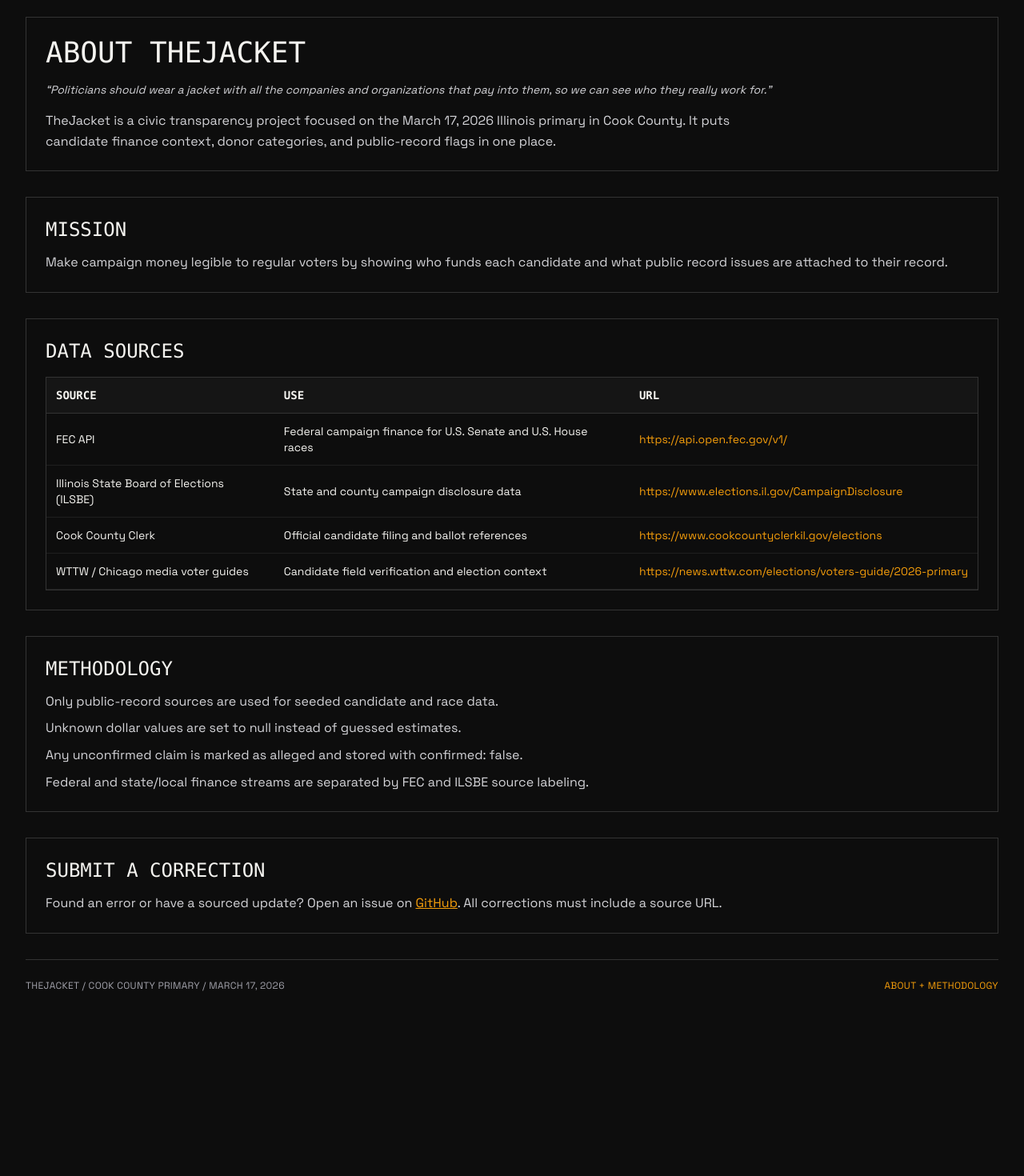
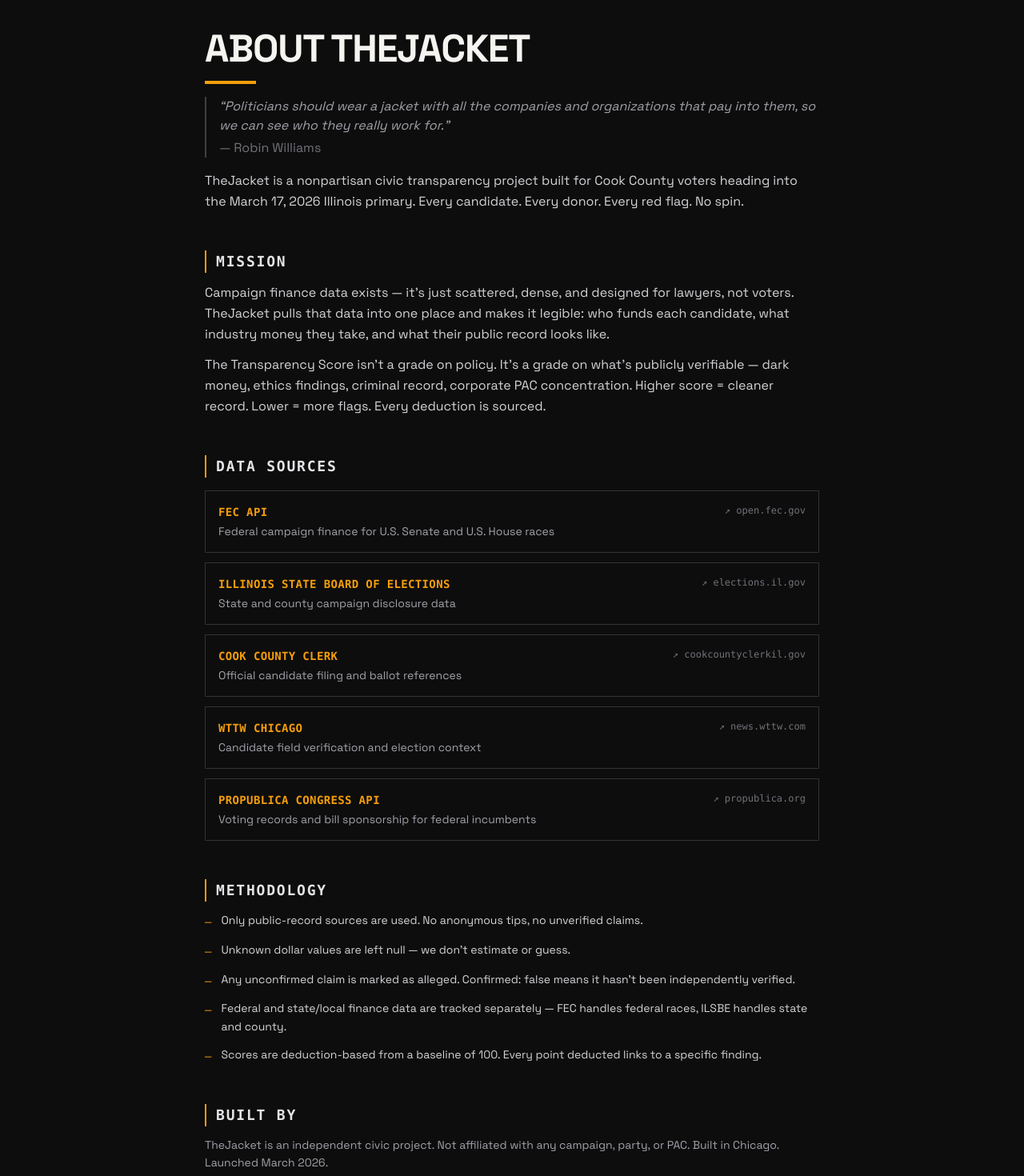
Before and after one commit to rekaldsi/thejacket, a Next.js app: page /about in a window 1280 px wide. Shown: the part 80-1550 px from the top of the page at 80% size. Before the commit the page ends 1344 px from the top, so only its background shows below. Built offline with nearby package versions, Linux system fonts and the light colour scheme.

Commit message:
fix: about page — stacked card data sources, no table overflow, stronger copy, removed Submit a Correction

```diff
--- a/app/about/page.tsx
+++ b/app/about/page.tsx
@@ -2,101 +2,124 @@ const sources = [
   {
     source: "FEC API",
     use: "Federal campaign finance for U.S. Senate and U.S. House races",
-    url: "https://api.open.fec.gov/v1/"
+    url: "https://api.open.fec.gov/v1/",
+    label: "open.fec.gov",
   },
   {
-    source: "Illinois State Board of Elections (ILSBE)",
+    source: "Illinois State Board of Elections",
     use: "State and county campaign disclosure data",
-    url: "https://www.elections.il.gov/CampaignDisclosure"
+    url: "https://www.elections.il.gov/CampaignDisclosure",
+    label: "elections.il.gov",
   },
   {
     source: "Cook County Clerk",
     use: "Official candidate filing and ballot references",
-    url: "https://www.cookcountyclerkil.gov/elections"
+    url: "https://www.cookcountyclerkil.gov/elections",
+    label: "cookcountyclerkil.gov",
   },
   {
-    source: "WTTW / Chicago media voter guides",
+    source: "WTTW Chicago",
     use: "Candidate field verification and election context",
-    url: "https://news.wttw.com/elections/voters-guide/2026-primary"
-  }
+    url: "https://news.wttw.com/elections/voters-guide/2026-primary",
+    label: "news.wttw.com",
+  },
+  {
+    source: "ProPublica Congress API",
+    use: "Voting records and bill sponsorship for federal incumbents",
+    url: "https://projects.propublica.org/api-docs/congress-api/",
+    label: "propublica.org",
+  },
 ];
+
+const sectionHeader = "border-l-2 border-jacket-amber pl-3 font-mono text-lg font-black uppercase tracking-widest text-zinc-200";
 
 export default function AboutPage() {
   return (
-    <div className="space-y-8">
-      <section className="border border-jacket-border p-6">
-        <h1 className="font-mono text-4xl uppercase">About TheJacket</h1>
-        <p className="mt-4 text-sm italic text-zinc-300">
-          &ldquo;Politicians should wear a jacket with all the companies and organizations that pay into them, so we can
-          see who they really work for.&rdquo;
-        </p>
-        <p className="mt-4 max-w-4xl text-zinc-300">
-          TheJacket is a civic transparency project focused on the March 17, 2026 Illinois primary in Cook County. It
-          puts candidate finance context, donor categories, and public-record flags in one place.
+    <div className="mx-auto max-w-3xl space-y-12 py-4">
+
+      {/* HERO */}
+      <section className="space-y-4">
+        <h1 className="text-4xl font-black uppercase tracking-tight sm:text-5xl">About TheJacket</h1>
+        <div className="h-1 w-16 bg-jacket-amber" />
+        <blockquote className="border-l-2 border-zinc-700 pl-4 text-base italic text-zinc-400">
+          &ldquo;Politicians should wear a jacket with all the companies and organizations that pay into them,
+          so we can see who they really work for.&rdquo;
+          <span className="mt-1 block not-italic text-zinc-500">— Robin Williams</span>
+        </blockquote>
+        <p className="text-base leading-relaxed text-zinc-300">
+          TheJacket is a nonpartisan civic transparency project built for Cook County voters heading into
+          the March 17, 2026 Illinois primary. Every candidate. Every donor. Every red flag. No spin.
         </p>
       </section>
 
-      <section className="border border-jacket-border p-6">
-        <h2 className="font-mono text-2xl uppercase">Mission</h2>
-        <p className="mt-3 text-zinc-300">
-          Make campaign money legible to regular voters by showing who funds each candidate and what public record
-          issues are attached to their record.
+      {/* MISSION */}
+      <section className="space-y-3">
+        <h2 className={sectionHeader}>Mission</h2>
+        <p className="leading-relaxed text-zinc-300">
+          Campaign finance data exists — it&apos;s just scattered, dense, and designed for lawyers, not voters.
+          TheJacket pulls that data into one place and makes it legible: who funds each candidate,
+          what industry money they take, and what their public record looks like.
+        </p>
+        <p className="leading-relaxed text-zinc-300">
+          The Transparency Score isn&apos;t a grade on policy. It&apos;s a grade on what&apos;s
+          publicly verifiable — dark money, ethics findings, criminal record, corporate PAC
+          concentration. Higher score = cleaner record. Lower = more flags. Every deduction is sourced.
         </p>
       </section>
 
-      <section className="border border-jacket-border p-6">
-        <h2 className="font-mono text-2xl uppercase">Data Sources</h2>
-        <div className="mt-4 overflow-hidden border border-jacket-border">
-          <table className="w-full border-collapse text-sm">
-            <thead>
-              <tr className="border-b border-jacket-border bg-jacket-gray/30 text-left font-mono uppercase">
-                <th className="p-3">Source</th>
-                <th className="p-3">Use</th>
-                <th className="p-3">URL</th>
-              </tr>
-            </thead>
-            <tbody>
-              {sources.map((row) => (
-                <tr key={row.source} className="border-b border-jacket-border/50">
-                  <td className="p-3">{row.source}</td>
-                  <td className="p-3">{row.use}</td>
-                  <td className="p-3">
-                    <a href={row.url} target="_blank" rel="noreferrer" className="text-jacket-amber">
-                      {row.url}
-                    </a>
-                  </td>
-                </tr>
-              ))}
-            </tbody>
-          </table>
+      {/* DATA SOURCES */}
+      <section className="space-y-4">
+        <h2 className={sectionHeader}>Data Sources</h2>
+        <div className="space-y-3">
+          {sources.map((row) => (
+            <div key={row.source} className="border border-jacket-border p-4 transition-colors hover:bg-jacket-gray/30">
+              <div className="flex flex-wrap items-start justify-between gap-2">
+                <span className="font-mono text-sm font-black uppercase tracking-wide text-jacket-amber">
+                  {row.source}
+                </span>
+                <a
+                  href={row.url}
+                  target="_blank"
+                  rel="noreferrer"
+                  className="font-mono text-xs text-zinc-500 underline-offset-2 hover:text-jacket-amber hover:underline"
+                >
+                  ↗ {row.label}
+                </a>
+              </div>
+              <p className="mt-1 text-sm text-zinc-400">{row.use}</p>
+            </div>
+          ))}
         </div>
       </section>
 
-      <section className="border border-jacket-border p-6">
-        <h2 className="font-mono text-2xl uppercase">Methodology</h2>
-        <ul className="mt-3 space-y-2 text-zinc-300">
-          <li>Only public-record sources are used for seeded candidate and race data.</li>
-          <li>Unknown dollar values are set to null instead of guessed estimates.</li>
-          <li>Any unconfirmed claim is marked as alleged and stored with confirmed: false.</li>
-          <li>Federal and state/local finance streams are separated by FEC and ILSBE source labeling.</li>
+      {/* METHODOLOGY */}
+      <section className="space-y-3">
+        <h2 className={sectionHeader}>Methodology</h2>
+        <ul className="space-y-3 text-zinc-300">
+          {[
+            "Only public-record sources are used. No anonymous tips, no unverified claims.",
+            "Unknown dollar values are left null — we don't estimate or guess.",
+            "Any unconfirmed claim is marked as alleged. Confirmed: false means it hasn't been independently verified.",
+            "Federal and state/local finance data are tracked separately — FEC handles federal races, ILSBE handles state and county.",
+            "Scores are deduction-based from a baseline of 100. Every point deducted links to a specific finding.",
+          ].map((item, i) => (
+            <li key={i} className="flex gap-3 text-sm leading-relaxed">
+              <span className="mt-0.5 shrink-0 font-mono text-jacket-amber">—</span>
+              <span>{item}</span>
+            </li>
+          ))}
         </ul>
       </section>
 
-      <section className="border border-jacket-border p-6">
-        <h2 className="font-mono text-2xl uppercase">Submit a Correction</h2>
-        <p className="mt-3 text-zinc-300">
-          Found an error or have a sourced update? Open an issue on{" "}
-          <a
-            href="https://github.com/rekaldsi/thejacket/issues"
-            target="_blank"
-            rel="noreferrer"
-            className="text-jacket-amber underline"
-          >
-            GitHub
-          </a>
-          . All corrections must include a source URL.
+      {/* BUILT BY */}
+      <section className="space-y-3">
+        <h2 className={sectionHeader}>Built By</h2>
+        <p className="text-sm leading-relaxed text-zinc-400">
+          TheJacket is an independent civic project. Not affiliated with any campaign, party, or PAC.
+          Built in Chicago. Launched March 2026.
         </p>
       </section>
+
     </div>
   );
 }
```
